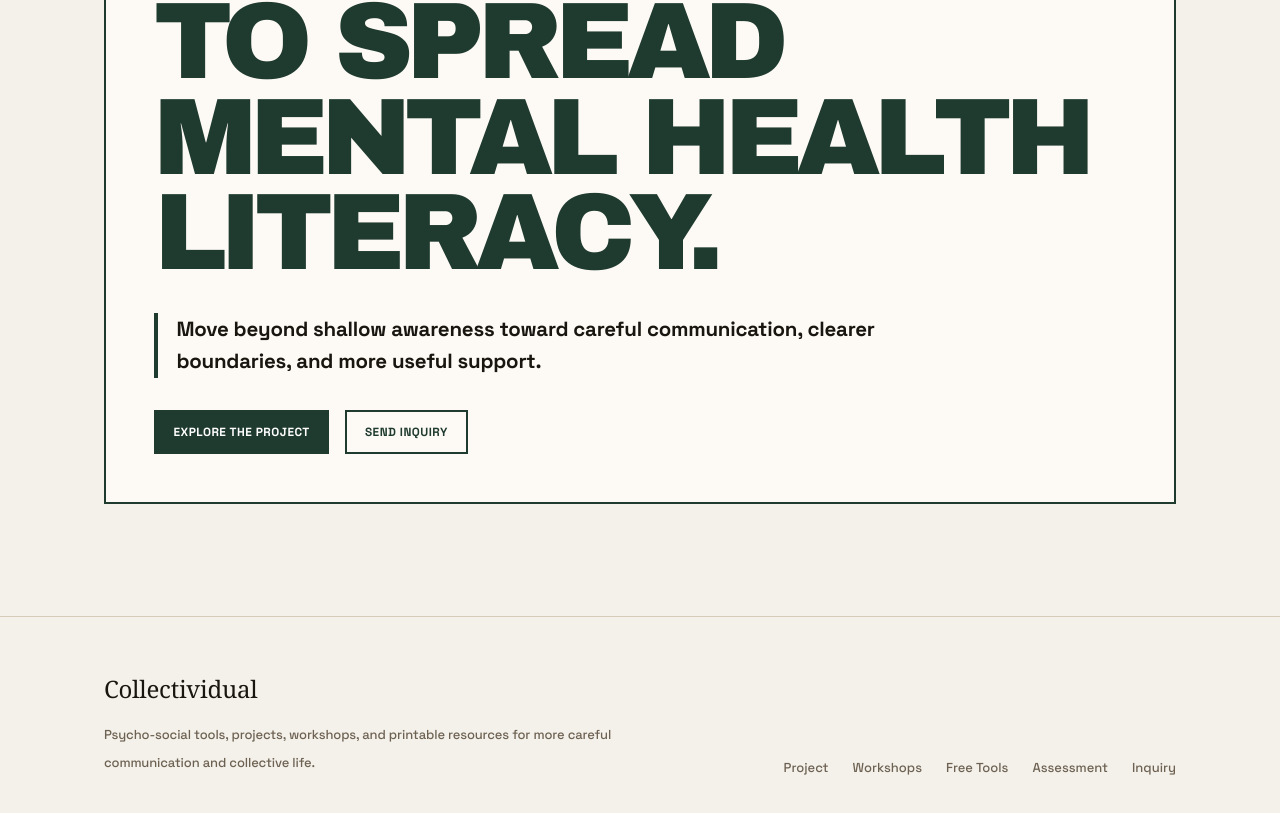
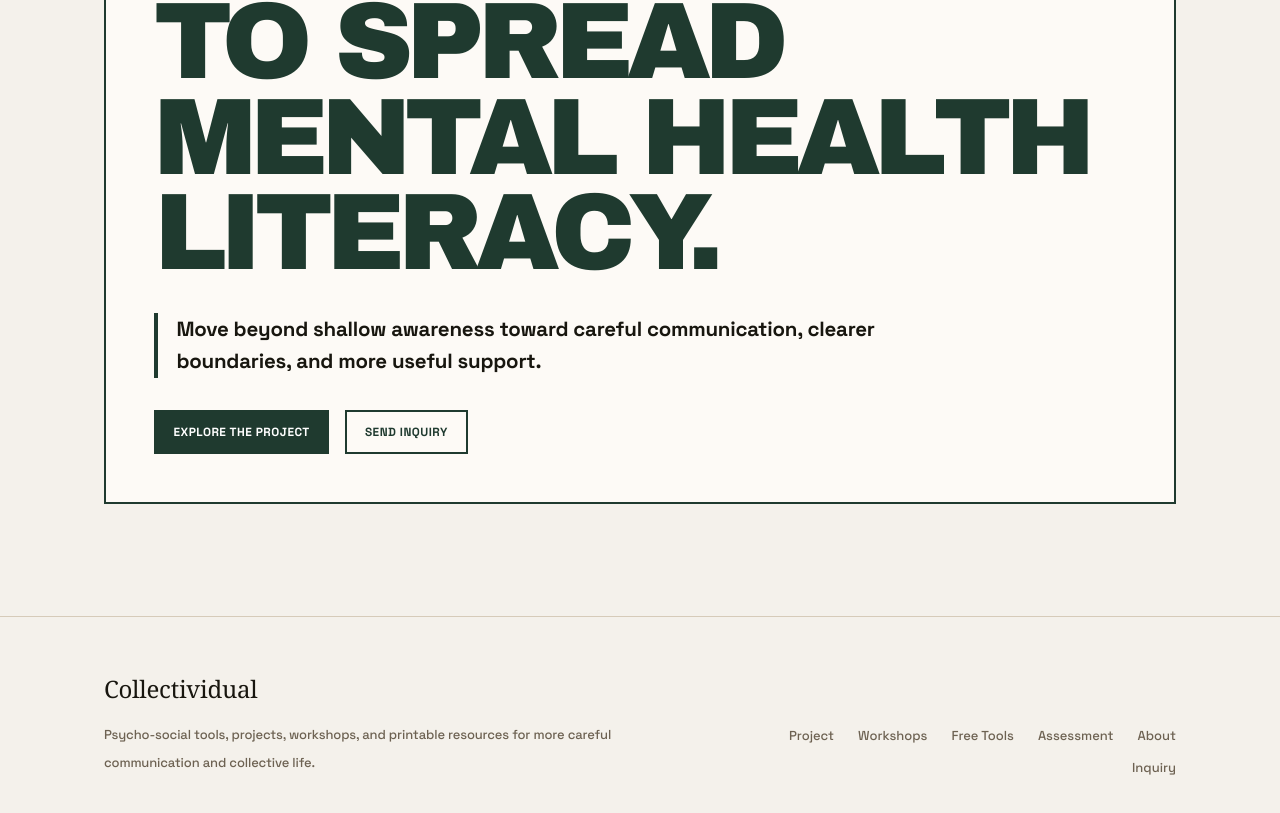
Before and after one commit to selaleakirmak-cmyk/collectividual-site, a Next.js app: page / in a window 1280 px wide. Shown: the part 5007-5820 px from the top of the page. Built offline with nearby package versions, Linux system fonts and the light colour scheme.

Commit message:
Make footer fully bilingual and route-aware

```diff
--- a/components/site/Footer.tsx
+++ b/components/site/Footer.tsx
@@ -16,9 +16,14 @@ export default function Footer() {
         workshops: "Atölyeler",
         tools: "Araçlar",
         assessment: "Değerlendirme",
+        about: "Hakkında",
         inquiry: "İletişim",
-        projectHref: "/campaigns/good-intentions-are-not-enough",
+        projectHref: "/tr/campaigns/good-intentions-are-not-enough",
         workshopsHref: "/tr/workshops",
+        toolsHref: "/tr/tools/mental-health-literacy-checklists",
+        assessmentHref: "/tr/assessment/mental-health-literacy",
+        aboutHref: "/tr/about",
+        inquiryHref: "/tr/join",
       }
     : {
         description:
@@ -27,9 +32,14 @@ export default function Footer() {
         workshops: "Workshops",
         tools: "Free Tools",
         assessment: "Assessment",
+        about: "About",
         inquiry: "Inquiry",
         projectHref: "/campaigns/good-intentions-are-not-enough",
         workshopsHref: "/workshops",
+        toolsHref: "/tools/mental-health-literacy-checklists",
+        assessmentHref: "/assessment/mental-health-literacy",
+        aboutHref: "/about",
+        inquiryHref: "/join",
       };
 
   return (
@@ -45,9 +55,10 @@ export default function Footer() {
         <nav className="flex flex-wrap gap-x-6 gap-y-3 text-[13px] text-[var(--muted)] md:justify-end">
           <Link href={copy.projectHref}>{copy.project}</Link>
           <Link href={copy.workshopsHref}>{copy.workshops}</Link>
-          <Link href="/tools/mental-health-literacy-checklists">{copy.tools}</Link>
-          <Link href="/assessment/mental-health-literacy">{copy.assessment}</Link>
-          <Link href="/join">{copy.inquiry}</Link>
+          <Link href={copy.toolsHref}>{copy.tools}</Link>
+          <Link href={copy.assessmentHref}>{copy.assessment}</Link>
+          <Link href={copy.aboutHref}>{copy.about}</Link>
+          <Link href={copy.inquiryHref}>{copy.inquiry}</Link>
         </nav>
       </Container>
     </footer>
```
